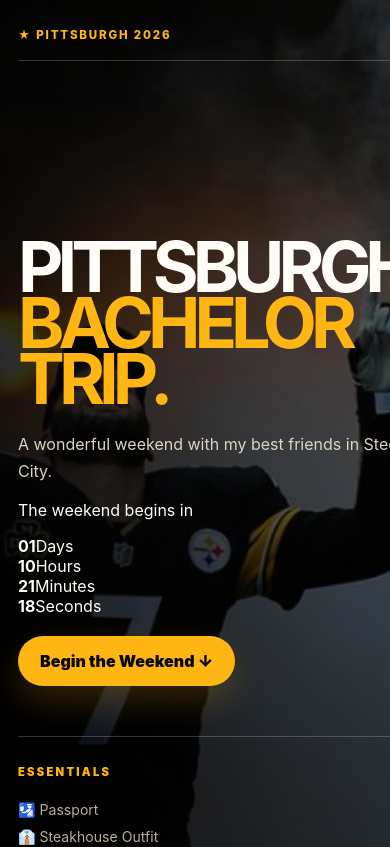
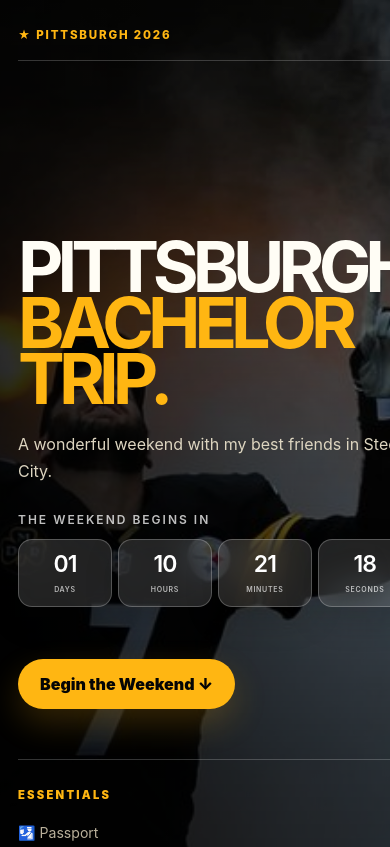
Before and after one commit to angeloturano/b7, a Next.js app: page / in a window 390 px wide. Shown: the top 847 px of the page. Built offline with nearby package versions, Linux system fonts and the light colour scheme.

Commit message:
Add countdown styles to globals.css

```diff
--- a/app/globals.css
+++ b/app/globals.css
@@ -501,3 +501,76 @@ footer {
     columns: 1;
   }
 }
+.countdownWrap {
+  margin: 28px 0 32px;
+}
+
+.countdownTitle {
+  margin: 0 0 12px;
+  color: rgba(255, 255, 255, 0.75);
+  font-size: 12px;
+  font-weight: 600;
+  letter-spacing: 2px;
+  text-transform: uppercase;
+}
+
+.countdown {
+  display: flex;
+  flex-wrap: wrap;
+  gap: 10px;
+}
+
+.countdownItem {
+  width: 92px;
+  padding: 17px 10px 15px;
+  text-align: center;
+  background: rgba(255, 255, 255, 0.13);
+  border: 1px solid rgba(255, 255, 255, 0.24);
+  border-radius: 18px;
+  box-shadow: 0 12px 35px rgba(0, 0, 0, 0.16);
+  backdrop-filter: blur(18px);
+  -webkit-backdrop-filter: blur(18px);
+}
+
+.countdownItem strong {
+  display: block;
+  color: #ffffff;
+  font-size: 32px;
+  font-weight: 600;
+  line-height: 1;
+  letter-spacing: -1px;
+}
+
+.countdownItem span {
+  display: block;
+  margin-top: 9px;
+  color: rgba(255, 255, 255, 0.68);
+  font-size: 9px;
+  font-weight: 600;
+  letter-spacing: 1.5px;
+  text-transform: uppercase;
+}
+
+@media (max-width: 600px) {
+  .countdown {
+    display: grid;
+    grid-template-columns: repeat(4, 1fr);
+    gap: 6px;
+  }
+
+  .countdownItem {
+    width: auto;
+    min-width: 0;
+    padding: 13px 4px 12px;
+    border-radius: 14px;
+  }
+
+  .countdownItem strong {
+    font-size: 23px;
+  }
+
+  .countdownItem span {
+    font-size: 7px;
+    letter-spacing: 0.7px;
+  }
+}
```
